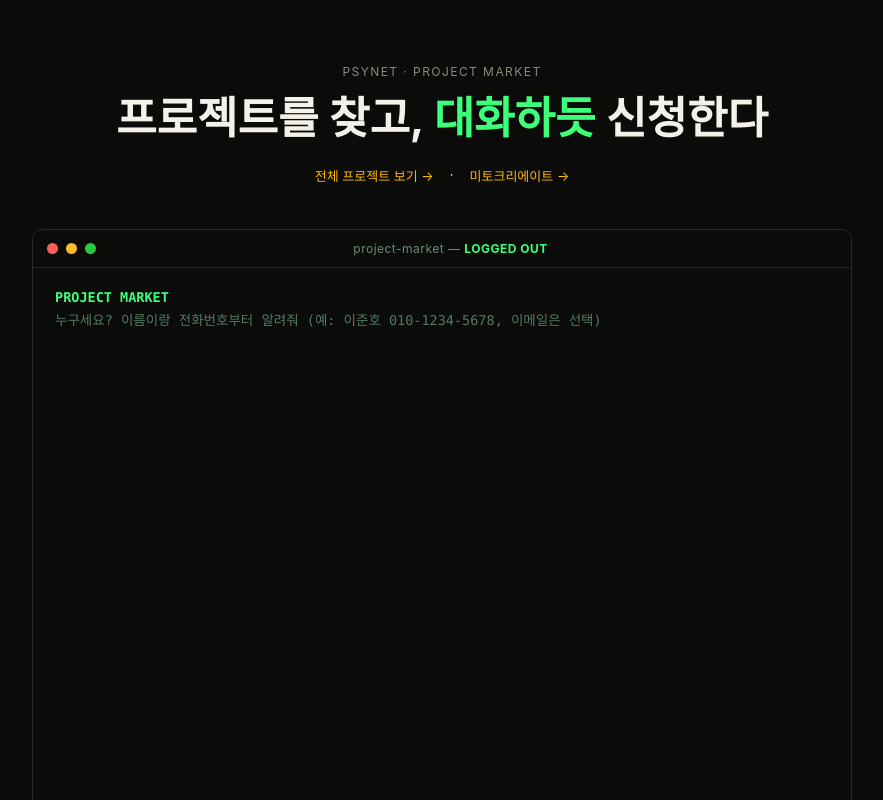
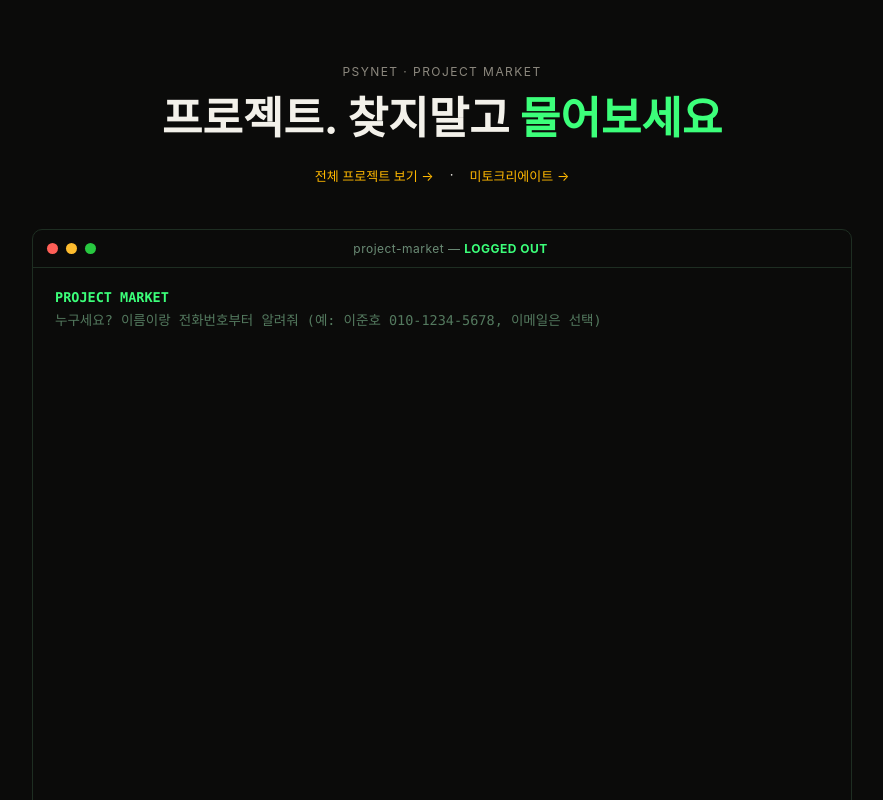
Before and after one commit to junholee940930/psynet-project-market, a Next.js app: page /start in a window 1280 px wide. Shown: the top 800 px of the page, without its empty margins (198-1081 px from the left). Built offline with nearby package versions, Linux system fonts and the light colour scheme.

Commit message:
start 히어로 카피도 동일하게 변경 (누락됐던 부분)
"프로젝트를 찾고, 대화하듯 신청한다" -> "프로젝트. 찾지말고 물어보세요"

```diff
--- a/app/start/page.tsx
+++ b/app/start/page.tsx
@@ -7,7 +7,7 @@ export default function StartPage() {
       <section className="hero">
         <div className="eyebrow">PSYNET · PROJECT MARKET</div>
         <h1>
-          프로젝트를 찾고, <b>대화하듯</b> 신청한다
+          프로젝트. 찾지말고 <b>물어보세요</b>
         </h1>
         <div className="nav">
           <a href="/projects">전체 프로젝트 보기 →</a>
```
